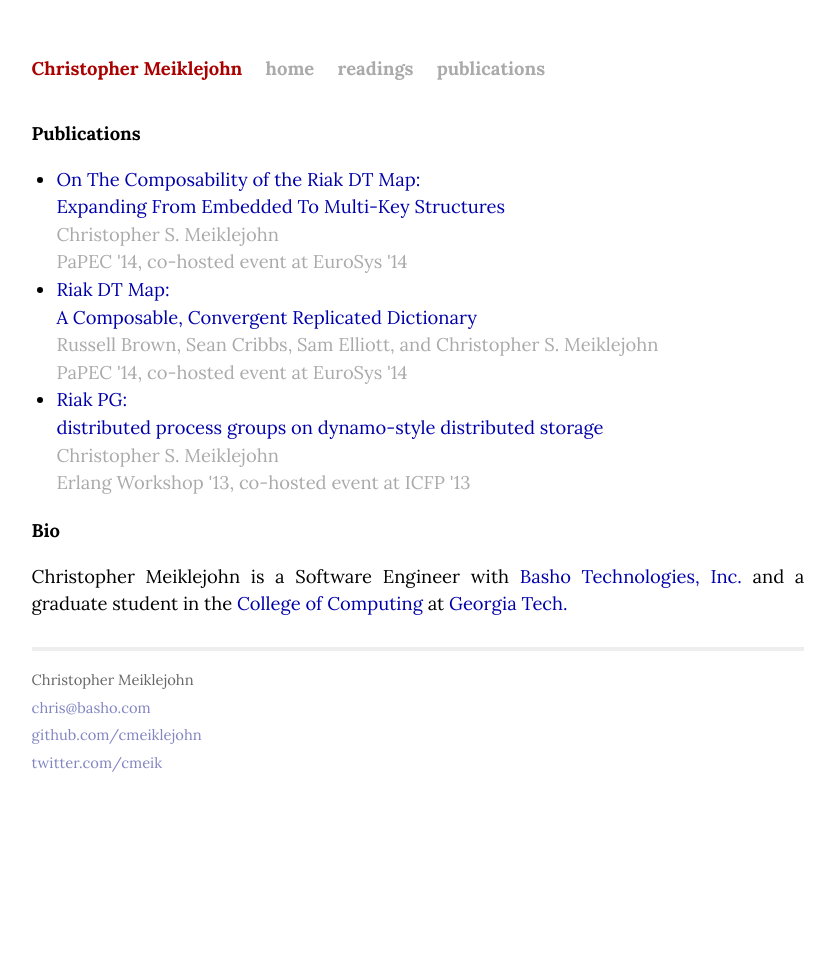
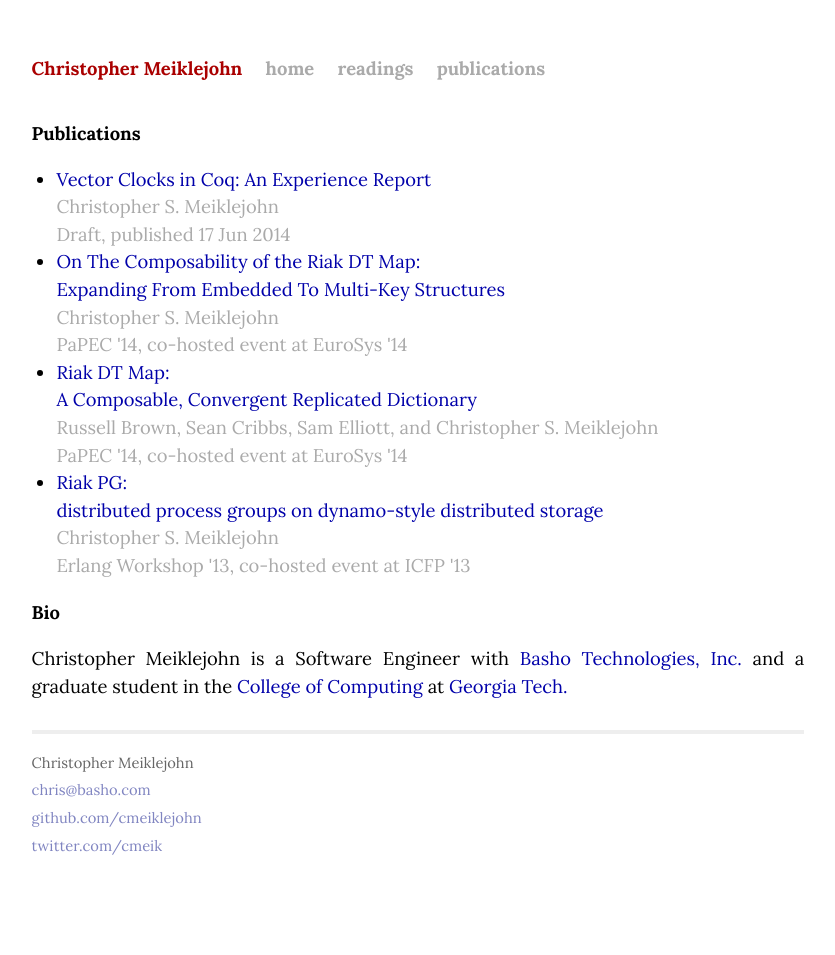
Before and after one commit to cmeiklejohn/cmeiklejohn.github.io, a Jekyll site: the page built from publications.html, in a window 1280 px wide. Shown: the whole page, without its empty margins (222-1057 px from the left). Built offline with Jekyll 4.4.1, drawn with Linux system fonts in a browser that asks for light colours; comment, search, counter and statistics services are not loaded.

Commit message:
Add vector clocks paper.

```diff
--- a/publications.html
+++ b/publications.html
@@ -6,6 +6,11 @@ title: Publications
 <div id="post">
   <h1>Publications</h1>
   <ul>
+    <li>
+    <a href="http://arxiv.org/abs/1406.4291">Vector Clocks in Coq: An Experience Report</a>
+      <span class="author">Christopher S. Meiklejohn</span>
+      <span class="date">Draft, published 17 Jun 2014</span>
+    </li>
     <li>
     <a href="http://dl.acm.org/citation.cfm?doid=2596631.2596635">On The Composability of the Riak DT Map:<br />Expanding From Embedded To Multi-Key Structures</a>
       <span class="author">Christopher S. Meiklejohn</span>
```
